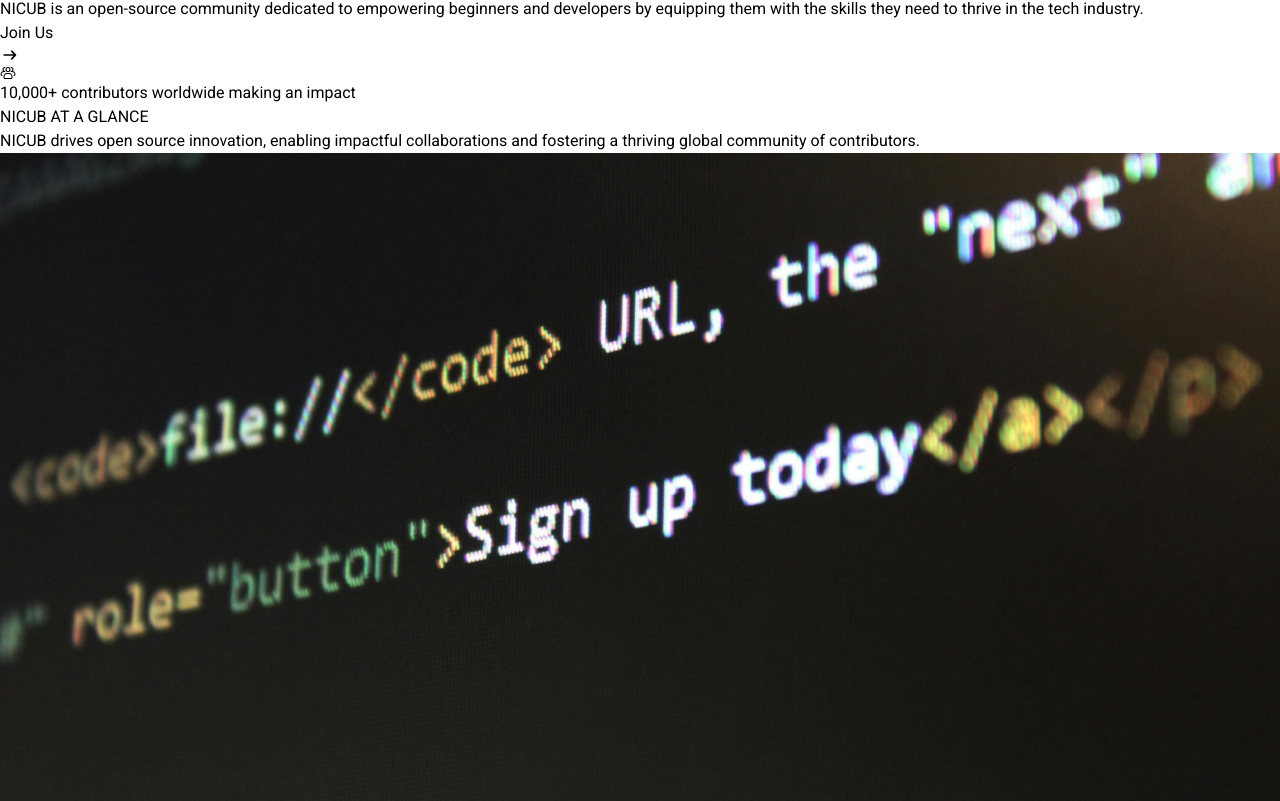
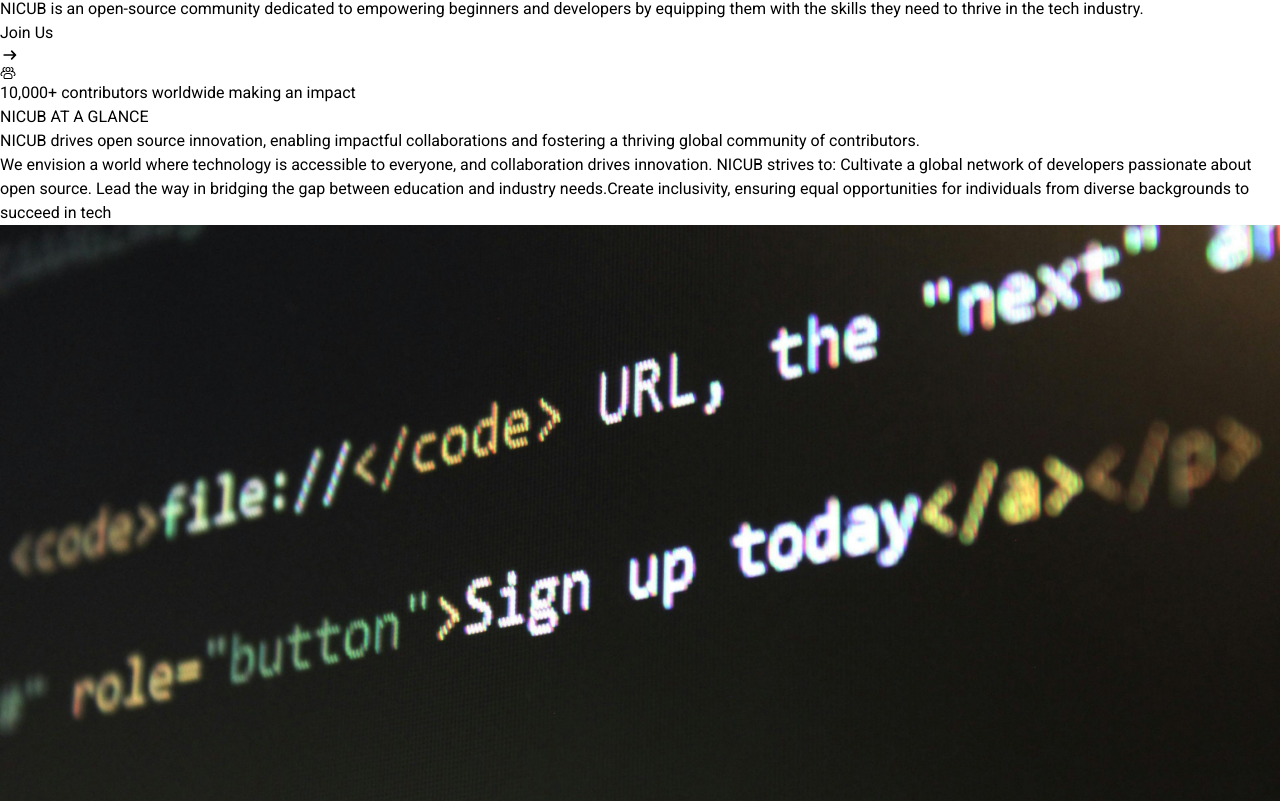
Before and after one commit to NICUB-Open-Source-Community/NICUB-Community-Website, a React (Vite) app: page / in a window 1280 px wide. Shown: the part 779-1580 px from the top of the page. Built offline with nearby package versions, Linux system fonts and the light colour scheme.

Commit message:
update:about (#27)

```diff
--- a/package.json
+++ b/package.json
@@ -11,6 +11,7 @@
   },
   "dependencies": {
     "aos": "^2.3.4",
+    "framer-motion": "^12.0.6",
     "react": "^18.3.1",
     "react-dom": "^18.3.1",
     "react-router-dom": "^7.1.1",
--- a/src/components/landing-page/about/About.tsx
+++ b/src/components/landing-page/about/About.tsx
@@ -8,11 +8,21 @@ const About = () => {
           <h2 className="text-[#D9432C] text-5xl font-medium mb-4">
             NICUB AT A GLANCE
           </h2>
+          <div className="flex flex-col gap-8">
             <p className="text-lg max-w-[400px] text-gray-600">
               NICUB drives open source innovation, enabling impactful
               collaborations and fostering a thriving global community of
               contributors.
             </p>
+            <p className="text-lg max-w-[400px] text-gray-600">
+              We envision a world where technology is accessible to everyone,
+              and collaboration drives innovation. NICUB strives to: Cultivate a
+              global network of developers passionate about open source. Lead
+              the way in bridging the gap between education and industry
+              needs.Create inclusivity, ensuring equal opportunities for
+              individuals from diverse backgrounds to succeed in tech
+            </p>
+          </div>
         </div>
         <div className="flex items-end flex-col gap-6 h-[45rem] scroll-bar">
           {aboutCards.map((aboutCard, index) => (
--- a/src/components/landing-page/about/aboutUs.ts
+++ b/src/components/landing-page/about/aboutUs.ts
@@ -1,9 +1,9 @@
 export const aboutCards = [
-    {
-      img: "./about-1.jpg",
-      heading: "+20",
-      description: "Empowered Members Learning & Innovating",
-    },
+  {
+    img: "./about-1.jpg",
+    heading: "+20",
+    description: "Empowered Members Learning & Innovating",
+  },
   {
     img: "./about-2.jpg",
     heading: "25+",
@@ -16,7 +16,7 @@ export const aboutCards = [
   },
   {
     img: "./about-1.jpg",
-    heading: "+20",
-    description: "Partnerships Bridging Education & Industry",
+    heading: "+1000",
+    description: "Collaborations Connecting Learning & Innovation",
   },
 ];
--- a/src/components/navigation/footer/Footer.tsx
+++ b/src/components/navigation/footer/Footer.tsx
@@ -43,14 +43,14 @@ const Footer = () => {
           </div>
           <div>
             <h2 className="font-medium mb-4">Get in touch</h2>
-            <p className="mb-2">
+            {/* <p className="mb-2">
               <a
                 href="mailto:nicubhub@gmail.com"
                 className="hover:text-gray-900"
               >
                 nicubhub@gmail.com
               </a>
-            </p>
+            </p> */}
             <div className="text-[#D9432C]  flex items-center gap-x-3">
               <LinkedIn className="hover:text-gray-400" />
               <a
```
Also changed, not shown: 1 other file (tests, documents, lock files or other folders). Lines whose indentation alone changed are shown as unchanged.
